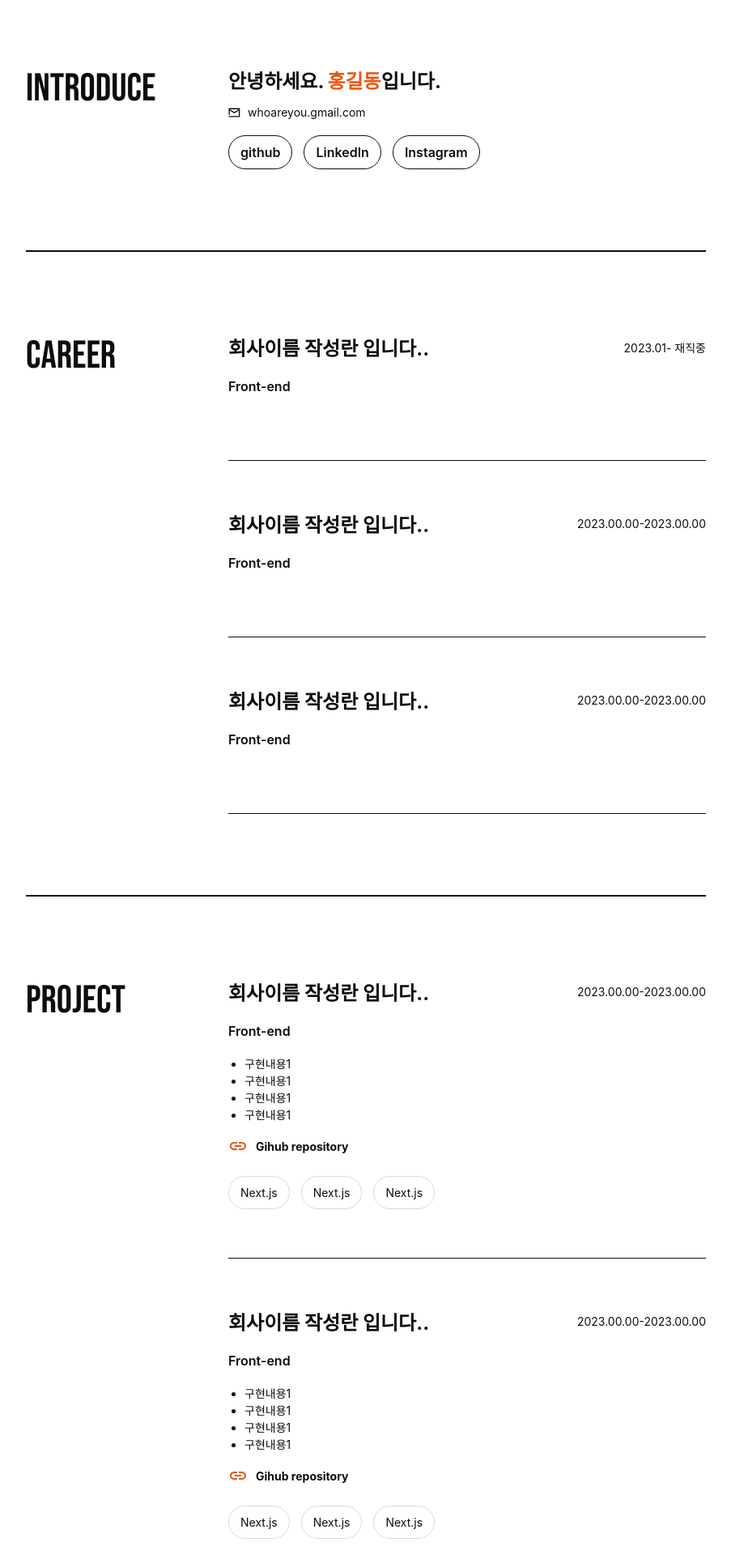
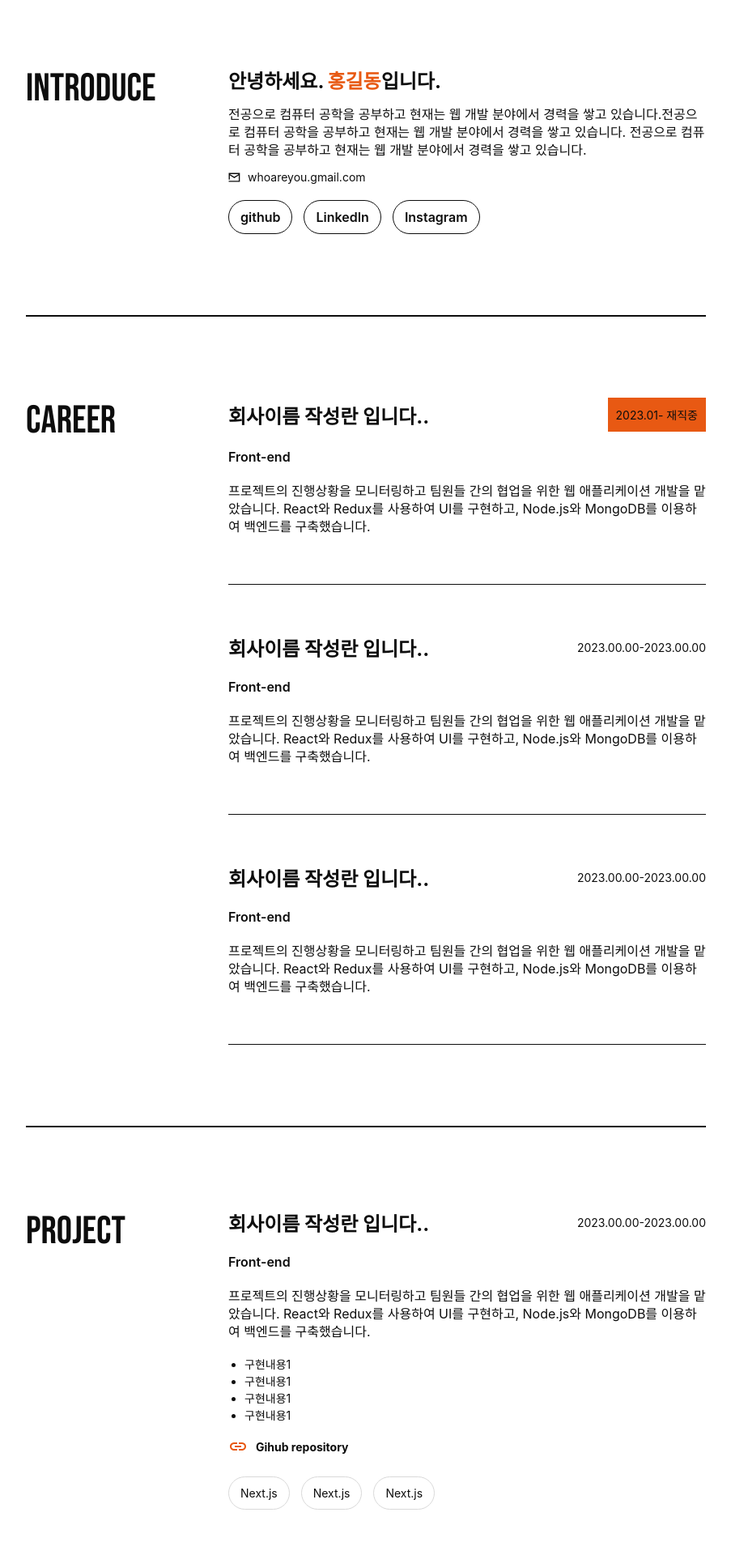
Before and after one commit to In-N-Out-Dev/PortfolioHub, a React (Vite) app: page / in a window 1280 px wide. Shown: the part 980-2900 px from the top of the page at 81% size, without its empty margins (308-1211 px from the left). Built offline with nearby package versions, Linux system fonts and the light colour scheme.

Commit message:
ADD: interaction

```diff
--- a/package.json
+++ b/package.json
@@ -12,6 +12,7 @@
     "@emotion/react": "^11.10.6",
     "@emotion/styled": "^11.10.6",
     "@theme-toggles/react": "^4.1.0",
+    "framer-motion": "^10.12.20",
     "react": "^18.2.0",
     "react-dom": "^18.2.0",
     "react-markdown": "^8.0.7",
--- a/src/components/career/CareerContents.tsx
+++ b/src/components/career/CareerContents.tsx
@@ -1,22 +1,30 @@
 import styled from '@emotion/styled';
 import CAREER_DATA from 'components/career/careerData';
+import { motion } from 'framer-motion';
+import { contentVariants } from 'styles/interaction';
 
 const CareerContents = () => {
   return (
     <Wrap>
       {CAREER_DATA.map((career, index) => {
         return (
-          <Item key={index}>
+          <Item
+            key={index}
+            variants={contentVariants}
+            initial="offscreen"
+            whileInView="onscreen"
+            viewport={{ once: true }}
+          >
             <TitleWrap>
               <h3>{career.company}</h3>
-              {career.cureentCompany ? (
+              {career.currentCompany ? (
                 <CurrentDate>{career.date}</CurrentDate>
               ) : (
                 <p>{career.date}</p>
               )}
             </TitleWrap>
             <Position>{career.position}</Position>
-            <Contents>{career.contnets}</Contents>
+            <Contents>{career.contents}</Contents>
           </Item>
         );
       })}
@@ -31,7 +39,7 @@ const Wrap = styled.ul`
   color: ${({ theme }) => theme.colors.MAIN_FONT};
 `;
 
-const Item = styled.li`
+const Item = styled(motion.li)`
   padding-bottom: 6rem;
   border-bottom: 1px solid ${({ theme }) => theme.colors.MAIN_FONT};
 `;
--- a/src/components/common/InfoCard.tsx
+++ b/src/components/common/InfoCard.tsx
@@ -1,8 +1,10 @@
 import { PropsWithChildren } from 'react';
 
+import 'styles/fonts/Berbas.css';
 import styled from '@emotion/styled';
+import { motion } from 'framer-motion';
+import { titleVariants } from 'styles/interaction';
 
-import 'styles/fonts/Berbas.css';
 import SectionCard from './SectionCard';
 
 interface Props extends PropsWithChildren {
@@ -12,7 +14,14 @@ interface Props extends PropsWithChildren {
 const InfoCard = ({ title, children }: Props) => {
   return (
     <CardWrapper id={title}>
-      <Title>{title}</Title>
+      <Title
+        variants={titleVariants}
+        initial="offscreen"
+        whileInView="onscreen"
+        viewport={{ once: true }}
+      >
+        {title}
+      </Title>
       <Article>{children}</Article>
     </CardWrapper>
   );
@@ -31,7 +40,7 @@ const CardWrapper = styled(SectionCard)`
   }
 `;
 
-const Title = styled.h2`
+const Title = styled(motion.h2)`
   font-family: 'Bebas Neue', -apple-system, BlinkMacSystemFont, Segoe UI, Roboto, Oxygen, Ubuntu,
     Cantarell, Fira Sans, Droid Sans, Helvetica Neue, sans-serif;
   font-size: 4.8rem;
--- a/src/components/common/ListCard.tsx
+++ b/src/components/common/ListCard.tsx
@@ -4,6 +4,8 @@ import styled from '@emotion/styled';
 import HoverInteractionButton from 'components/common/HoverInteractionButton';
 import SectionCard from 'components/common/SectionCard';
 import ViewModeButton from 'components/common/ViewModeButton';
+import { motion } from 'framer-motion';
+import { contentVariants, titleVariants } from 'styles/interaction';
 import { ListHeaderProps } from 'types/props';
 
 interface Props extends PropsWithChildren, ListHeaderProps {
@@ -14,7 +16,12 @@ const ListCard = ({ title, children, ViewModeState, setViewModeState }: Props) =
   return (
     <SectionCard id={title}>
       <TitleWrapper>
-        <TextWrapper>
+        <TextWrapper
+          variants={titleVariants}
+          initial="offscreen"
+          whileInView="onscreen"
+          viewport={{ once: true }}
+        >
           <Title>{title}</Title>
           <TitleDescription>대표적인 블로그 포스팅</TitleDescription>
         </TextWrapper>
@@ -23,7 +30,14 @@ const ListCard = ({ title, children, ViewModeState, setViewModeState }: Props) =
           setViewModeState={setViewModeState}
         />
       </TitleWrapper>
-      <ArticleWrapper>{children}</ArticleWrapper>
+      <ArticleWrapper
+        variants={contentVariants}
+        initial="offscreen"
+        whileInView="onscreen"
+        viewport={{ once: true }}
+      >
+        {children}
+      </ArticleWrapper>
       <ButtonPositioner>
         <HoverInteractionButton />
       </ButtonPositioner>
@@ -37,7 +51,7 @@ const TitleWrapper = styled.div`
   width: 100%;
 `;
 
-const TextWrapper = styled.div`
+const TextWrapper = styled(motion.div)`
   display: flex;
   align-items: flex-end;
   gap: 1.6rem;
@@ -62,7 +76,7 @@ const TitleDescription = styled.p`
   color: #858585;
 `;
 
-const ArticleWrapper = styled.article`
+const ArticleWrapper = styled(motion.article)`
   margin: 6rem 0;
 `;
 
--- a/src/components/introduce/IntroContents.tsx
+++ b/src/components/introduce/IntroContents.tsx
@@ -2,10 +2,17 @@ import styled from '@emotion/styled';
 import MailIcon from 'assets/MailIcon';
 import StackButton from 'components/common/StackButton';
 import INTRODUCE_DATA from 'contents/introduceData';
+import { motion } from 'framer-motion';
+import { contentVariants } from 'styles/interaction';
 
 const IntroContents = () => {
   return (
-    <Wrap>
+    <Wrap
+      variants={contentVariants}
+      initial="offscreen"
+      whileInView="onscreen"
+      viewport={{ once: true }}
+    >
       <TitleWrap>
         <h3>{INTRODUCE_DATA.title}</h3>
         <div>
@@ -13,7 +20,7 @@ const IntroContents = () => {
           <p>입니다.</p>
         </div>
       </TitleWrap>
-      <Contents>{INTRODUCE_DATA.contnets}</Contents>
+      <Contents>{INTRODUCE_DATA.contents}</Contents>
       <Contact>
         <li>
           <MailIcon />
@@ -36,7 +43,7 @@ const IntroContents = () => {
   );
 };
 
-const Wrap = styled.div`
+const Wrap = styled(motion.div)`
   color: ${({ theme }) => theme.colors.MAIN_FONT};
 `;
 
--- a/src/components/portfolio/gallery/PortfolioGallery.tsx
+++ b/src/components/portfolio/gallery/PortfolioGallery.tsx
@@ -1,7 +1,9 @@
 import { useTheme } from '@emotion/react';
 import styled from '@emotion/styled';
 import ForwardIcon from 'assets/ForwardIcon';
+import { motion } from 'framer-motion';
 import { usePortfolioGallery } from 'hooks';
+import { contentVariants } from 'styles/interaction';
 
 import PortfolioCardList from './card/PortfolioCardList';
 
@@ -14,7 +16,12 @@ const PortfolioGallery = ({ portfolioData }: { portfolioData: PortfolioData[] })
   const openedWidth = 44;
 
   return (
-    <>
+    <motion.div
+      variants={contentVariants}
+      initial="offscreen"
+      whileInView="onscreen"
+      viewport={{ once: true }}
+    >
       <List>
         <PortfolioCardList
           portfolios={portfolios}
@@ -29,7 +36,7 @@ const PortfolioGallery = ({ portfolioData }: { portfolioData: PortfolioData[] })
           <ForwardIcon color={colors.MAIN_FONT} />
         </Button>
       </ButtonWrapper>
-    </>
+    </motion.div>
   );
 };
 
--- a/src/components/project/ProjectContents.tsx
+++ b/src/components/project/ProjectContents.tsx
@@ -1,19 +1,27 @@
 import styled from '@emotion/styled';
 import LinkIcon from 'assets/LinkIcon';
 import PROJECT_DATA from 'contents/projectData';
+import { motion } from 'framer-motion';
+import { contentVariants } from 'styles/interaction';
 
 const ProjectContents = () => {
   return (
     <Wrap>
       {PROJECT_DATA.map((project, index) => {
         return (
-          <Item key={index}>
+          <Item
+            key={index}
+            variants={contentVariants}
+            initial="offscreen"
+            whileInView="onscreen"
+            viewport={{ once: true }}
+          >
             <TitleWrap>
               <h3>{project.company}</h3>
               <p>{project.date}</p>
             </TitleWrap>
             <Position>{project.position}</Position>
-            <Contents>{project.contnets}</Contents>
+            <Contents>{project.contents}</Contents>
             <Project>
               {project.projectFeature.map((feature, index) => {
                 return <Feature key={index}>{feature}</Feature>;
@@ -46,7 +54,7 @@ const Wrap = styled.ul`
   color: ${({ theme }) => theme.colors.MAIN_FONT};
 `;
 
-const Item = styled.li`
+const Item = styled(motion.li)`
   padding-bottom: 6rem;
   border-bottom: 1px solid ${({ theme }) => theme.colors.MAIN_FONT};
 `;
--- a/src/components/skills/SkillsCategory.tsx
+++ b/src/components/skills/SkillsCategory.tsx
@@ -1,10 +1,17 @@
 import styled from '@emotion/styled';
+import { motion } from 'framer-motion';
+import { contentVariants } from 'styles/interaction';
 
 import type { SkillData } from './SkillsData';
 
 const SkillsCategory = ({ category, skills }: SkillData) => {
   return (
-    <CategoryCard>
+    <CategoryCard
+      variants={contentVariants}
+      initial="offscreen"
+      whileInView="onscreen"
+      viewport={{ once: true }}
+    >
       <Title>{category}</Title>
       <SkillsList>
         {skills.map(({ highlight, skill }) => (
@@ -20,7 +27,7 @@ const SkillsCategory = ({ category, skills }: SkillData) => {
   );
 };
 
-const CategoryCard = styled.li`
+const CategoryCard = styled(motion.li)`
   padding-bottom: 6rem;
   border-bottom: 1px solid ${({ theme }) => theme.colors.MAIN_FONT};
 `;
--- /dev/null
+++ b/src/styles/interaction.ts
@@ -0,0 +1,11 @@
+import { Variants } from 'framer-motion';
+
+export const titleVariants: Variants = {
+  onscreen: { y: 0, opacity: 1, transition: { duration: 0.7 } },
+  offscreen: { y: 100, opacity: 0 },
+};
+
+export const contentVariants: Variants = {
+  onscreen: { y: 0, opacity: 1, transition: { duration: 1.5 } },
+  offscreen: { y: 100, opacity: 0 },
+};
```
Also changed, not shown: 1 other file (tests, documents, lock files or other folders).
